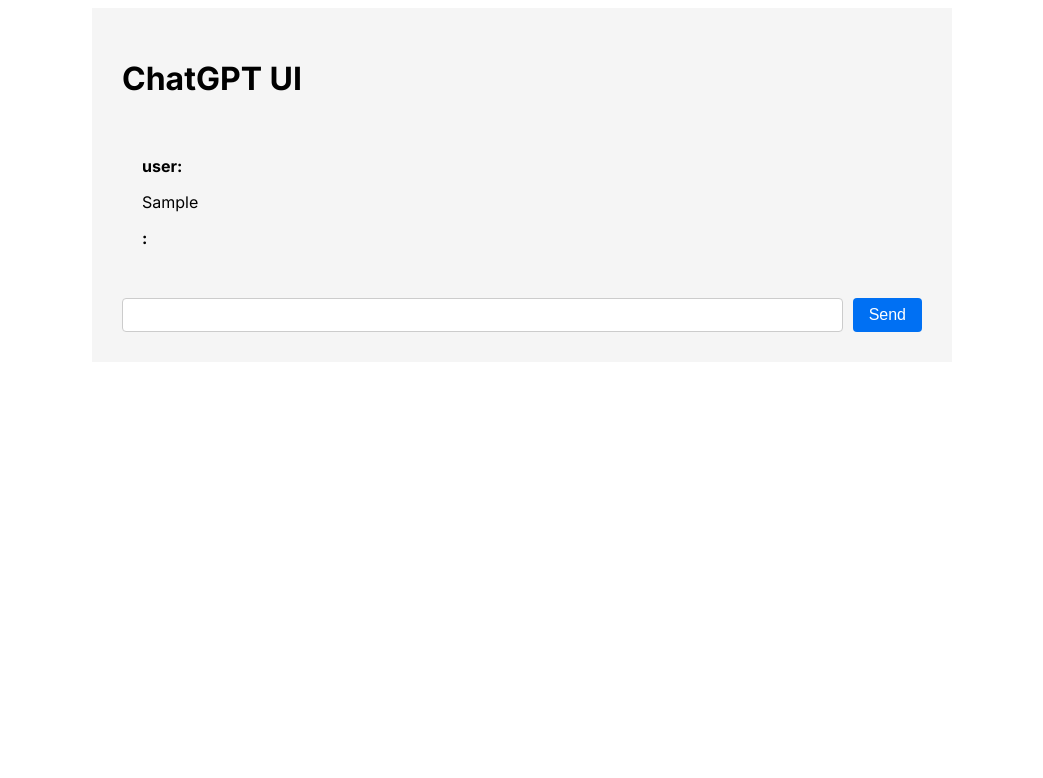
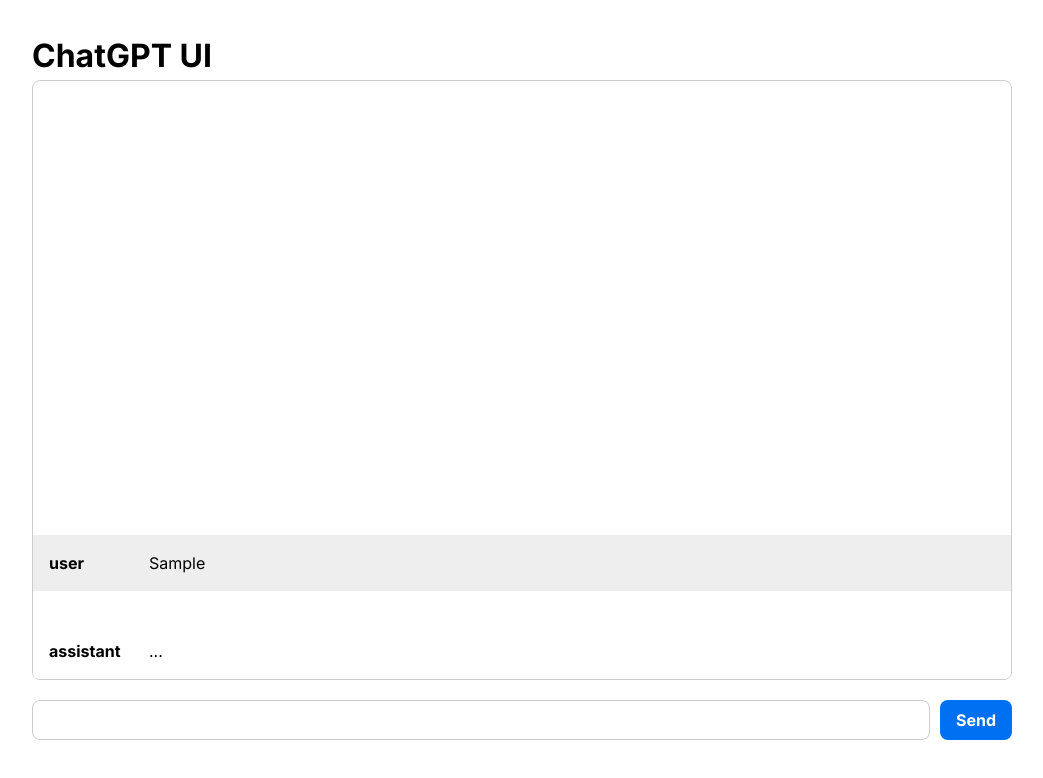
Before and after one commit to acifani/chatgpt-ui, a Next.js app: page / in a window 1280 px wide. Both pictures are taken after typing "Sample" into the empty fields and a click on the button "Send". Shown: the top 778 px of the page, without its empty margins (118-1161 px from the left). Built offline with nearby package versions, Linux system fonts and the light colour scheme; no server answers.

Commit message:
feat: ui improvements

```diff
--- a/app/globals.css
+++ b/app/globals.css
@@ -1,5 +1,39 @@
+*,
+*::before,
+*::after {
+  box-sizing: border-box;
+}
+
+* {
+  margin: 0;
+}
+
+html,
+body {
+  height: 100%;
+}
+
+body {
+  line-height: 1.5;
+  -webkit-font-smoothing: antialiased;
+}
+
 input,
-button {
+button,
+textarea,
+select {
+  font: inherit;
+}
+
+#root,
+#__next {
+  isolation: isolate;
+}
+
+input,
+button,
+code,
+input {
   font-size: 1rem;
 }
 
@@ -7,7 +41,7 @@
   flex-grow: 1;
   padding: 6px;
   border: 1px solid #ccc;
-  border-radius: 4px;
+  border-radius: 8px;
 }
 
 button {
@@ -15,9 +49,10 @@
   color: white;
   padding: 8px 16px;
   border: none;
-  border-radius: 4px;
+  border-radius: 8px;
   cursor: pointer;
   margin-left: 10px;
+  font-weight: bold;
 }
 
 form {
--- /dev/null
+++ b/app/message.module.css
@@ -0,0 +1,20 @@
+.message {
+  padding: 1rem;
+  white-space: pre-wrap;
+  word-wrap: break-word;
+  display: flex;
+}
+
+.role {
+  width: 100px;
+  font-weight: bold;
+  flex-shrink: 0;
+}
+
+.assistant {
+  background-color: white;
+}
+
+.user {
+  background-color: #eee;
+}
--- /dev/null
+++ b/app/message.tsx
@@ -0,0 +1,44 @@
+import ReactMarkdown from 'react-markdown';
+import { Prism as SyntaxHighlighter } from 'react-syntax-highlighter';
+import { oneLight } from 'react-syntax-highlighter/dist/esm/styles/prism';
+import styles from './message.module.css';
+
+export interface Message {
+  role: 'assistant' | 'user';
+  content: string;
+}
+
+export function ChatLine({ msg }: { msg: Message }) {
+  return (
+    <div className={styles.message + ' ' + styles[msg.role]}>
+      <p className={styles.role}>{msg.role}</p>
+      <p>
+        <ReactMarkdown
+          components={{
+            code({ node, inline, className, children, ...props }) {
+              if (inline) {
+                return <code>{children}</code>;
+              }
+
+              const match = /language-(\w+)/.exec(className || '');
+
+              return (
+                <SyntaxHighlighter
+                  // @ts-expect-error
+                  style={oneLight}
+                  language={match?.[1] || undefined}
+                  PreTag="div"
+                  {...props}
+                >
+                  {String(children).replace(/\n$/, '')}
+                </SyntaxHighlighter>
+              );
+            },
+          }}
+        >
+          {msg.content}
+        </ReactMarkdown>
+      </p>
+    </div>
+  );
+}
--- a/app/page.module.css
+++ b/app/page.module.css
@@ -1,21 +1,17 @@
 .container {
-  max-width: 800px;
+  max-width: 980px;
   margin: 0 auto;
-  padding: 30px;
-  background-color: #f5f5f5;
+  padding: 2rem 0;
   min-height: 100%;
   display: flex;
   flex-direction: column;
 }
 
-.chat {
-  flex-grow: 1;
-  overflow-y: auto;
-  padding: 20px;
+.chatContainer {
+  height: 600px;
+  border: 1px solid #ccc;
+  border-radius: 8px;
+  display: flex;
+  flex-direction: column-reverse;
+  overflow: auto;
 }
-
-.message {
-  margin-bottom: 10px;
-  white-space: pre-wrap;
-  word-wrap: break-word;
-}
--- a/app/page.tsx
+++ b/app/page.tsx
@@ -2,21 +2,15 @@
 
 import { Inter } from 'next/font/google';
 import { type FormEvent, useState } from 'react';
+import { ChatLine, type Message } from './message';
 import styles from './page.module.css';
-import ReactMarkdown from 'react-markdown';
-import { Prism as SyntaxHighlighter } from 'react-syntax-highlighter';
-import { oneLight } from 'react-syntax-highlighter/dist/esm/styles/prism';
 
 const inter = Inter({ subsets: ['latin'] });
-
-interface Message {
-  role: 'assistant' | 'user';
-  content: string;
-}
 
 export default function Home() {
   const [input, setInput] = useState('');
   const [messages, setMessages] = useState<Message[]>([]);
+  const [isLoading, setIsLoading] = useState<boolean>(false);
 
   async function handleSubmit(e: FormEvent) {
     e.preventDefault();
@@ -29,45 +23,29 @@
     setMessages(newMessages);
     setInput('');
 
+    setTimeout(() => setIsLoading(true), 500);
     const response = await fetch('/api/chat', {
       method: 'POST',
       body: JSON.stringify({ messages: newMessages }),
     });
     const { message } = await response.json();
     setMessages([...newMessages, message]);
+    setIsLoading(false);
   }
 
   return (
     <main className={inter.className}>
       <div className={styles.container}>
         <h1>ChatGPT UI</h1>
-        <div className={styles.chat}>
-          {messages.map((msg, i) => (
-            <p key={i} className={styles.message}>
-              <b>{msg.role}:</b>
-              <ReactMarkdown
-                components={{
-                  code({ node, inline, className, children, ...props }) {
-                    const match = /language-(\w+)/.exec(className || '');
-
-                    return (
-                      <SyntaxHighlighter
-                        // @ts-expect-error
-                        style={oneLight}
-                        language={match?.[1] || undefined}
-                        PreTag="div"
-                        {...props}
-                      >
-                        {String(children).replace(/\n$/, '')}
-                      </SyntaxHighlighter>
-                    );
-                  },
-                }}
-              >
-                {msg.content}
-              </ReactMarkdown>
-            </p>
-          ))}
+        <div className={styles.chatContainer}>
+          <div>
+            {messages.map((msg, i) => (
+              <ChatLine key={i} msg={msg} />
+            ))}
+            {isLoading && (
+              <ChatLine msg={{ role: 'assistant', content: '...' }} />
+            )}
+          </div>
         </div>
         <form onSubmit={handleSubmit}>
           <input value={input} onChange={(e) => setInput(e.target.value)} />
```
